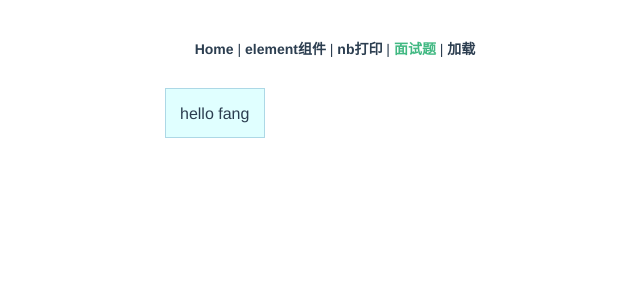
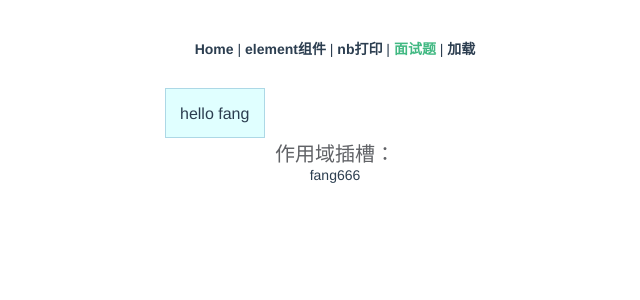
Before and after one commit to foreverfang/my-vue, a Vue app: page /#/test in a window 1280 px wide. Shown: the top 300 px of the page, without its empty margins (305-945 px from the left). Built offline with nearby package versions, Linux system fonts and the light colour scheme; what vue-print-nb would draw is missing.

Commit message:
20210326 作用域插槽

```diff
--- /dev/null
+++ b/src/components/scopeSlot.vue
@@ -0,0 +1,19 @@
+<template>
+    <div>
+        <h1>作用域插槽：</h1>
+        <slot v-bind:user="user">
+            {{user.name}}
+        </slot>
+    </div>
+</template>
+<script>
+export default {
+    data(){
+        return {
+            user: {
+                name: 'fang666'
+            }
+        }
+    }
+}
+</script>
--- a/src/views/test.vue
+++ b/src/views/test.vue
@@ -3,11 +3,19 @@
         <div class="box">
             hello fang
         </div>
+        <ScopeSlot>
+            <template v-slot:default="scope">
+                {{scope.user.name}}
+            </template>
+        </ScopeSlot>
     </div>
 </template>
 <script>
 const islogin = true
 export default {
+    components: {
+        ScopeSlot: ()=>import('../components/scopeSlot')
+    },
     data(){
         return {
             name: 'fang111'
```
